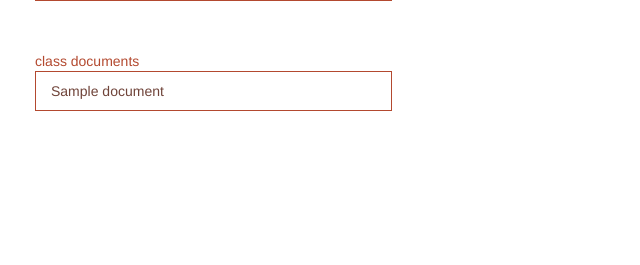
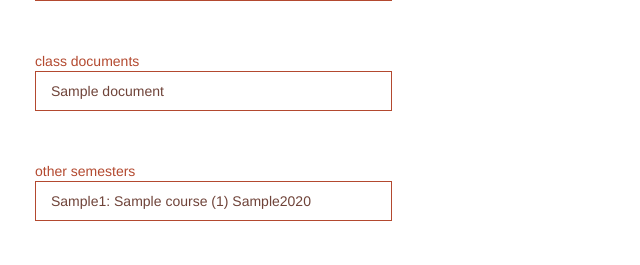
Before and after one commit to WhiteboardEECS393/Whiteboard, a Django app: template whiteboard/class_overviews/templates/class_overviews/course.html in a window 1280 px wide. Shown: the part 454-719 px from the top of the page, without its empty margins (0-640 px from the left). Run offline with Django 3.2, Linux system fonts and the light colour scheme; tables that the repository leaves empty hold one stand-in row (values such as "Sample post"); the template is opened without the code that fills it: values that come from a table or form of the project are taken from there, most other values are stand-ins (such as "Sample title", 1, 10 or a date in 2020); some libraries are stand-ins or nearby versions.

Commit message:
Added ability to get to other semesters of the class from the class page

```diff
--- a/whiteboard/class_overviews/templates/class_overviews/course.html
+++ b/whiteboard/class_overviews/templates/class_overviews/course.html
@@ -123,6 +123,24 @@
 	    		</ul>
 	    	</div>
 	    </div>
+
+        {% if sections %}
+        <div class="site-container">
+
+	    	<div class="title-link"><a href="#">other semesters</a></div>
+
+	    	<div class="link-list">
+	    		<ul class="list-group">
+
+              {% for s in sections %}
+                <a href="/course/{{course.department}}{{course.course_number}}/{{s.season}}{{s.year}}/{{s.section_number}}" class="list-group-item">
+                  <p class="list-group-item-text">{{s}}</p>
+                </a>
+              {% endfor %}
+	    		</ul>
+	    	</div>
+	    </div>
+        {% endif %}
     </div>
 
     <div class="col-md-8">
--- a/whiteboard/class_overviews/views.py
+++ b/whiteboard/class_overviews/views.py
@@ -36,6 +36,8 @@ def courseDetail(request, depart, course_num, sea="", yr=2015, section_num=0):
         s = s[0]
         #later add the check for most recent class
 
+    sections = Section.objects.filter(course = c)
+
     documents = Document.objects.filter(course_section = s)
 
     b = DiscussionBoard.objects.filter(course = s)
@@ -47,6 +49,7 @@ def courseDetail(request, depart, course_num, sea="", yr=2015, section_num=0):
     context = RequestContext(request, {
         'course': c,
         'section' : s,
+        'sections' : sections,
         'documents' : documents,
         'threads' : threads,
         'board_id': b[0].id,
--- a/whiteboard/wbMessageBoard/templates/wbMessageBoard/postedthread.html
+++ b/whiteboard/wbMessageBoard/templates/wbMessageBoard/postedthread.html
@@ -71,7 +71,7 @@
                             <form action="/boards/thread/{{ thread.id }}/create/" method="post">
                                     {% csrf_token %}
                                     <br/>Submit a reply:<br/>
-                                    <textarea class="submit-reply-text" name="reply_message">memes</textarea>
+                                    <textarea class="submit-reply-text" name="reply_message"></textarea>
                                         <br/><br/>
                                         <input class="submit-button" type="submit" value="Submit Reply">
                             </form>
```
